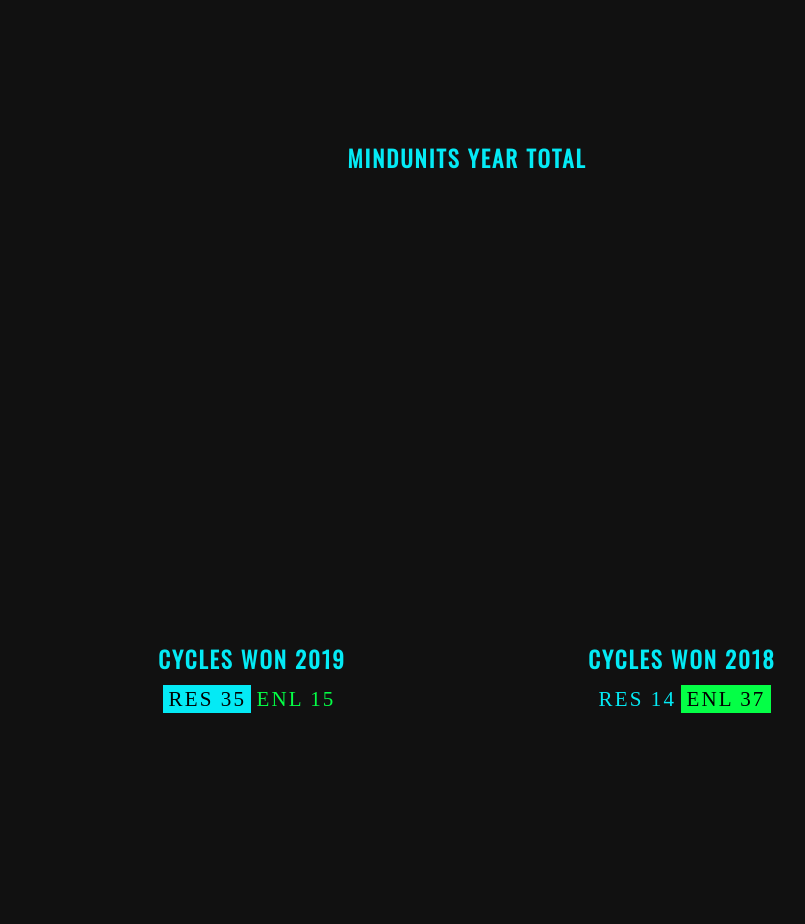
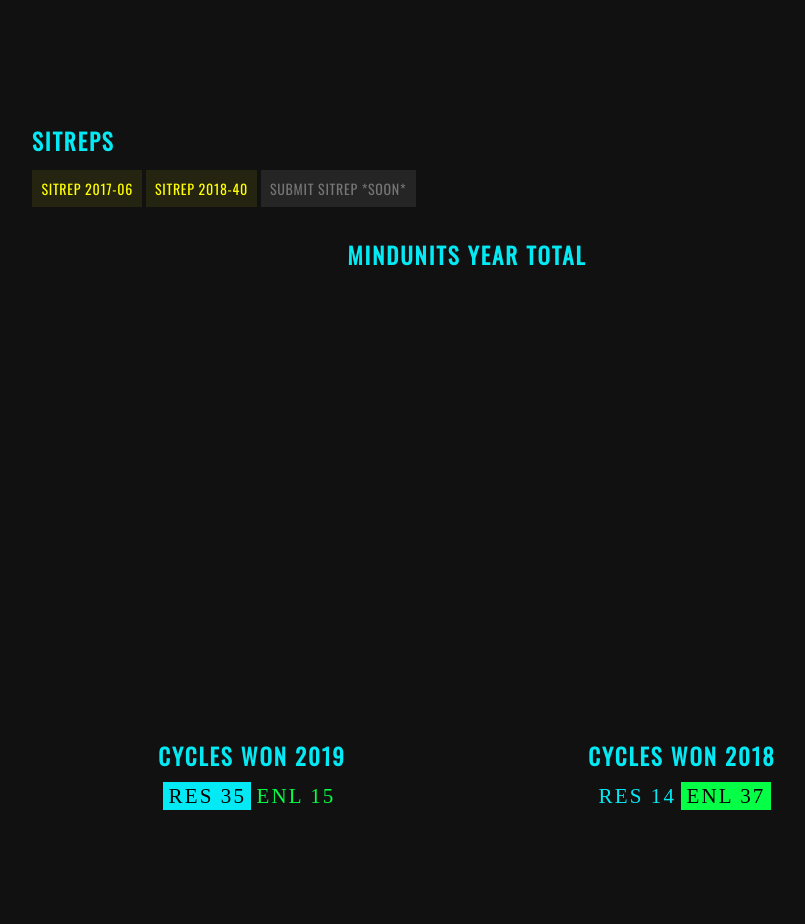
Before and after one commit to garytube/ingress-cycle-stats, a Gatsby site: page / in a window 1280 px wide. Shown: the part 1543-2467 px from the top of the page, without its empty margins (173-978 px from the left). Built offline with nearby package versions, Linux system fonts and the light colour scheme; Gatsby itself is replaced by a stand-in of ours; a web font is replaced by a local one.

Commit message:
sitrep list

```diff
--- /dev/null
+++ b/src/components/SitrepList.js
@@ -0,0 +1,37 @@
+import React from "react"
+import { useStaticQuery, graphql, Link } from "gatsby"
+import { Title, Button } from "./Styled"
+
+const SitrepList = () => {
+  const data = useStaticQuery(graphql`
+    {
+      allMarkdownRemark(filter: { html: { ne: "" } }) {
+        edges {
+          node {
+            fields {
+              slug
+            }
+          }
+        }
+      }
+    }
+  `)
+
+  return (
+    <div>
+      <Title>SITREPS</Title>
+      {data.allMarkdownRemark.edges.map(({ node }) => (
+        <Link key={node.fields.slug} to={node.fields.slug}>
+          <Button color="warning">
+            SITREP {node.fields.slug.replace(/\/+/g, "")}
+          </Button>
+        </Link>
+      ))}
+      <Link to="/submit">
+        <Button>SUBMIT SITREP *soon*</Button>
+      </Link>
+    </div>
+  )
+}
+
+export default SitrepList
--- a/src/components/Styled.js
+++ b/src/components/Styled.js
@@ -143,7 +143,7 @@ export const Button = styled.div`
   letter-spacing: 0.05em;
   font-family: "oswald";
   padding: 0.5em 0.6em;
-  margin: 0 0 0.2rem 0;
+  margin: 0 0.2rem 0.2rem 0;
   display: inline-block;
   text-decoration: none !important;
   background: rgba(117, 117, 117, 0.2);
--- /dev/null
+++ b/src/pages/submit.js
@@ -0,0 +1,6 @@
+import React from "react"
+import Layout from "../components/Layout"
+
+export default function submit() {
+  return <Layout>soon</Layout>
+}
--- a/src/templates/ScoreboardTemplate.js
+++ b/src/templates/ScoreboardTemplate.js
@@ -5,6 +5,7 @@ import { ActiveScoreBox, Title, ScoreRes, ScoreEnl } from "../components/Styled"
 import Scoreboard from "../components/Scoreboard"
 import YearScore from "../components/YearScore"
 import { ScoreLine } from "../components/Charts"
+import SitrepList from "../components/SitrepList"
 
 const ScoreboardTemplate = ({ data, pageContext }) => {
   const [activeCycle, setActiveCycle] = useState({
@@ -29,7 +30,7 @@ const ScoreboardTemplate = ({ data, pageContext }) => {
         <ScoreEnl winner={res < enl}>ENL {enl || ""}</ScoreEnl>
       </ActiveScoreBox>
       <Scoreboard data={pageContext.years} setActiveCycle={setActiveCycle} />
-
+      <SitrepList />
       <div style={{ margin: "2em auto", textAlign: "center" }}>
         <Title>MINDUNITS YEAR TOTAL</Title>
         <ScoreLine data={datasetOverall} />
```
